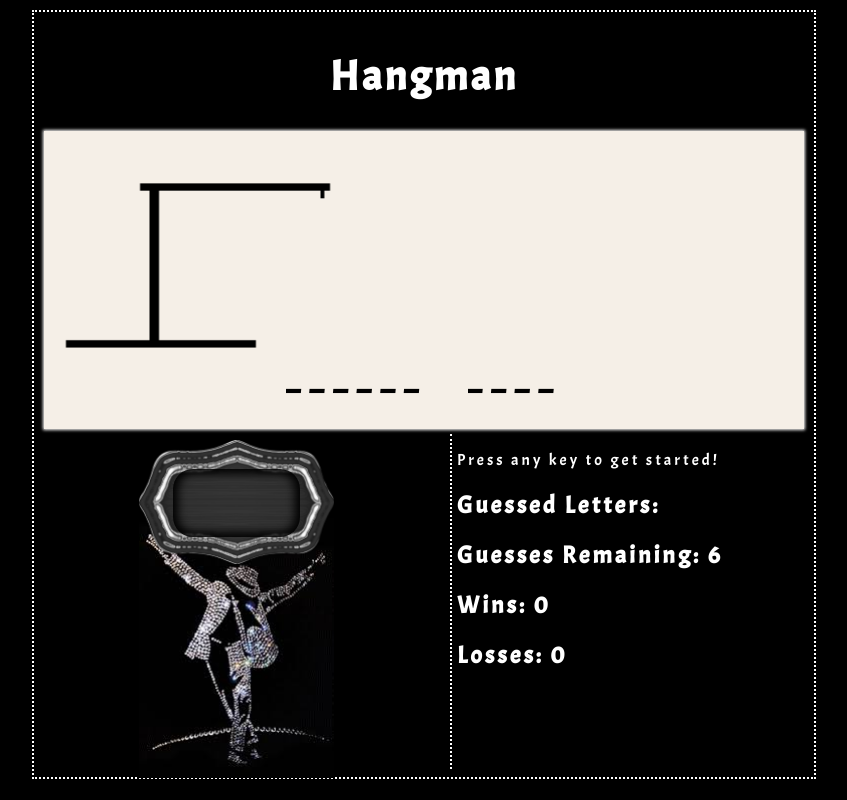
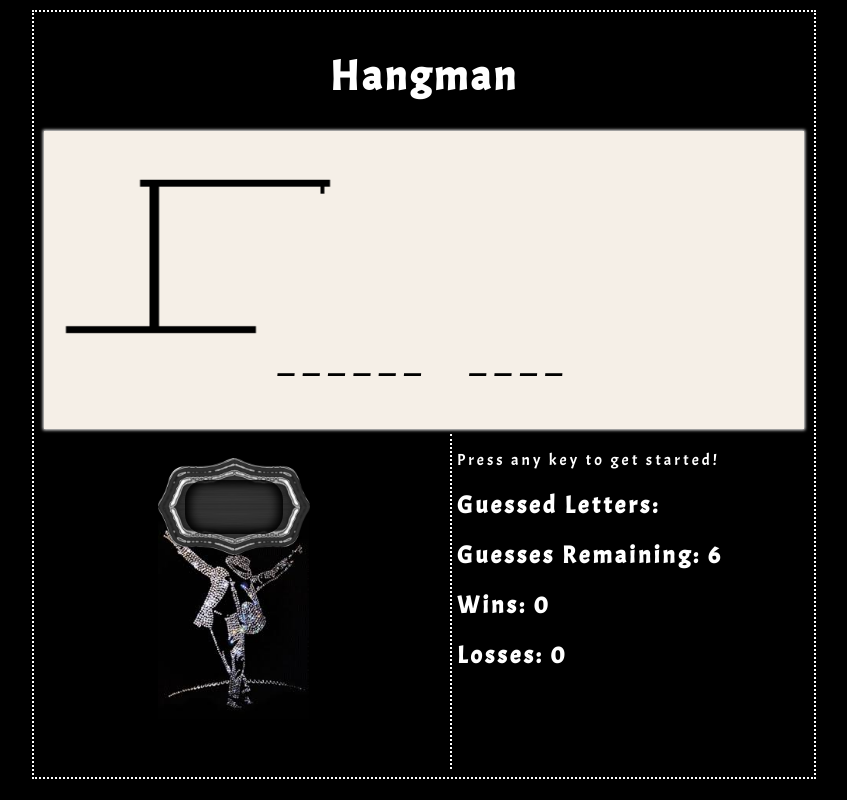
Before and after one commit to CodingDom/Word-Guess-Game, a plain HTML site: page index.html in a window 1280 px wide. Shown: the whole page, without its empty margins (216-1063 px from the left). Drawn offline with Linux system fonts and the light colour scheme.

Commit message:
Fixed proportions

```diff
--- a/assets/css/style.css
+++ b/assets/css/style.css
@@ -42,6 +42,8 @@ html, body {
 #phrase {
     clear: both;
     width: 100%;
+    line-height: 1;
+    font-size: 18px;
 }
 
 #songs-container {
@@ -59,9 +61,9 @@ html, body {
 
 #figure {
     position: relative;
-    width: 195px;
-    height: 260px;
-    left: 25%;
+    width: 40%; /*195px x 260px*/
+    height: 60%;
+    left: 30%;
     top: 25%;
     background-image: url("../images/holder.jpg");
     background-repeat: no-repeat;
--- a/assets/javascript/javascript.js
+++ b/assets/javascript/javascript.js
@@ -14,7 +14,7 @@ var myGameArea = {
         this.container.insertBefore(this.canvas, this.container.children[0]);
         this.canvas.style.position = "relative";
         this.canvas.style.marginLeft = "20px";
-        this.canvas.style.height = "75%";
+        this.canvas.style.height = "70%";
         this.canvas.style.width = "75%";
         this.canvas.style.cssFloat = "left";
         this.context = this.canvas.getContext("2d");
```
